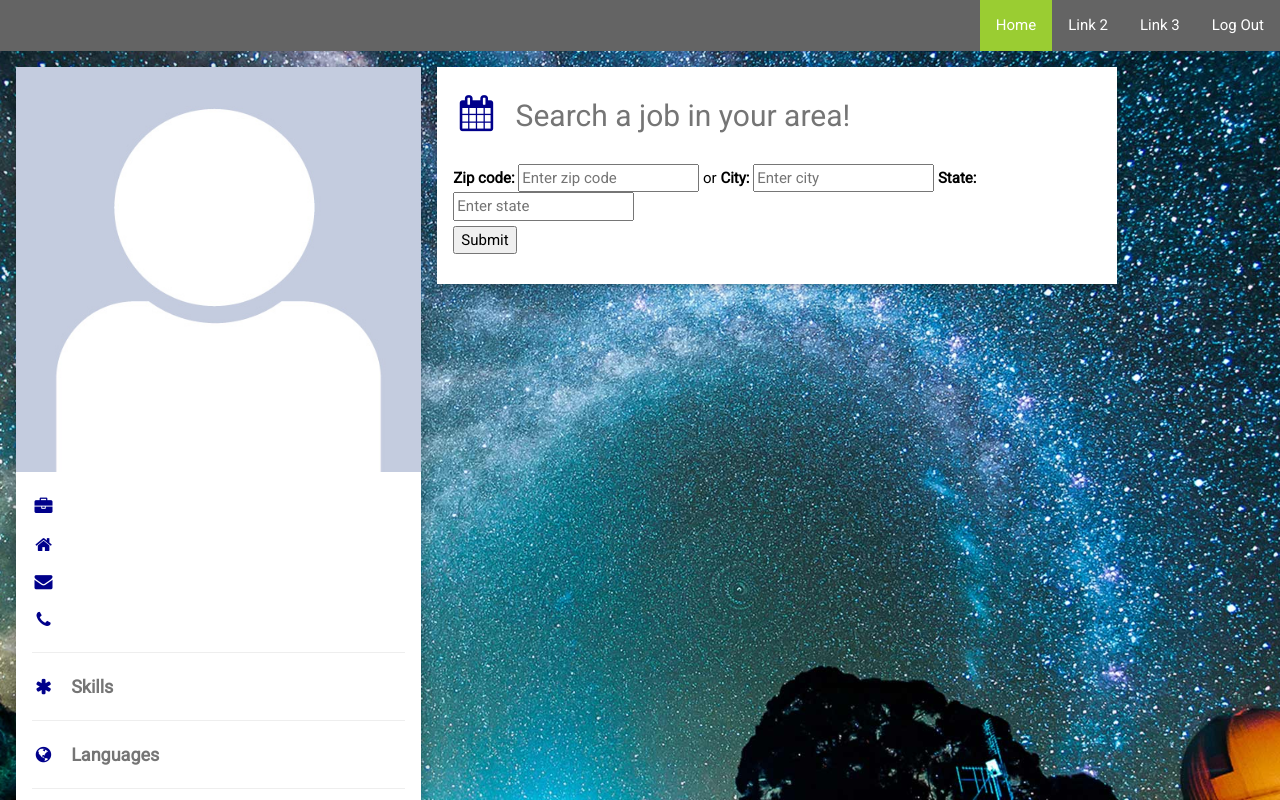
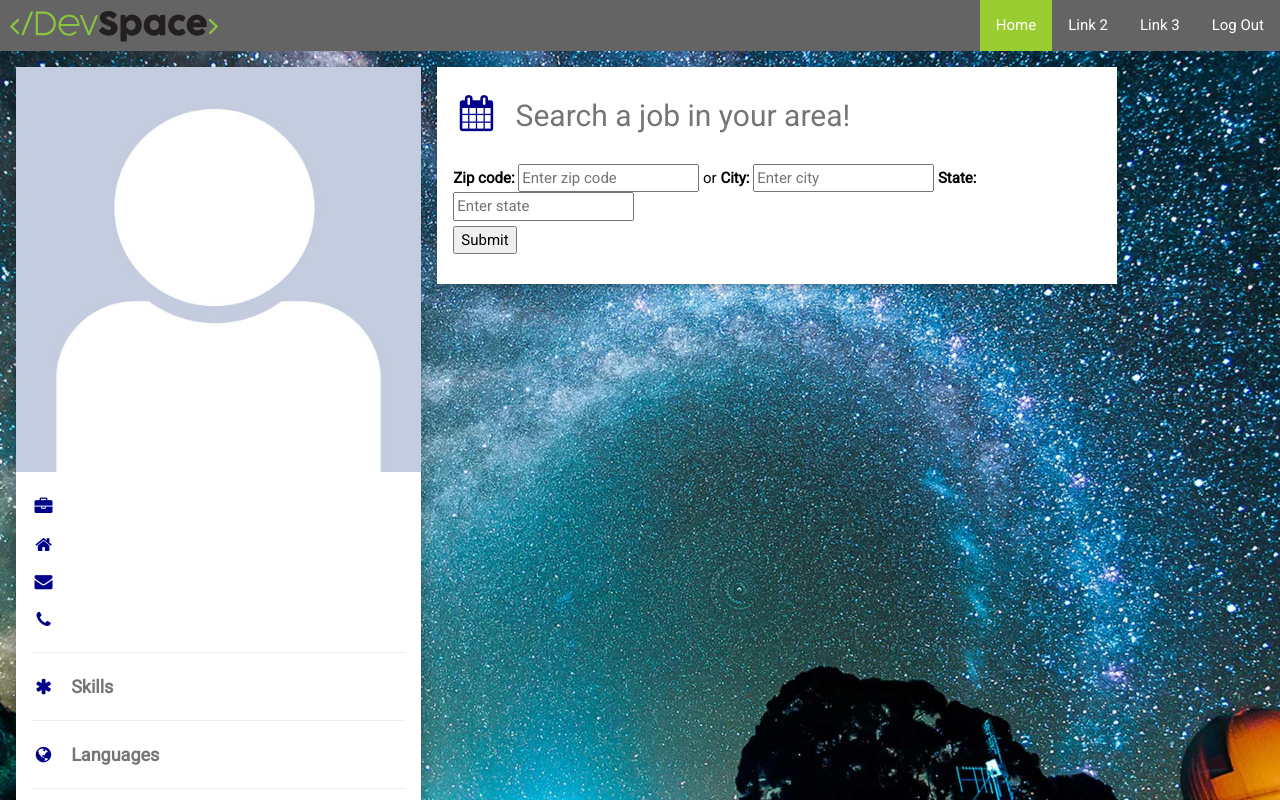
Before and after one commit to mdamian9/DevSpace, a website: page public/members.html in a window 1280 px wide. Shown: the top 800 px of the page. Drawn offline with nearby package versions, Linux system fonts and the light colour scheme; no server answers.

Commit message:
Added favicon to all pages + logo to navbar

```diff
--- a/public/members.html
+++ b/public/members.html
@@ -6,6 +6,7 @@
 <link rel="stylesheet" href="https://www.w3schools.com/w3css/4/w3.css">
 <link rel='stylesheet' href='https://fonts.googleapis.com/css?family=Roboto'>
 <link rel="stylesheet" href="https://cdnjs.cloudflare.com/ajax/libs/font-awesome/4.7.0/css/font-awesome.min.css">
+<link rel="icon" type="image/png" href="./images/DevSpace_Favicon.png" />
 <script src="https://ajax.googleapis.com/ajax/libs/jquery/3.3.1/jquery.min.js"></script>
 <link rel="stylesheet" href="./stylesheets/style.css">
 <style>
@@ -25,6 +26,11 @@
 
   <!-- Navbar -->
   <nav class="navbar">
+    <li class="nav-item" style="margin-left: 10px;">
+      <a href="#home">
+        <img src="images/DevSpace_TopBar.png" alt="DevSpace logo">
+      </a>
+    </li>
     <li class="nav-item" style="float: right;">
       <a class="nav-link" href="#">Log Out</a>
     </li>
```
Also changed, not shown: public/login.html (+1 -0 lines), public/signup.html (+1 -1 lines).
